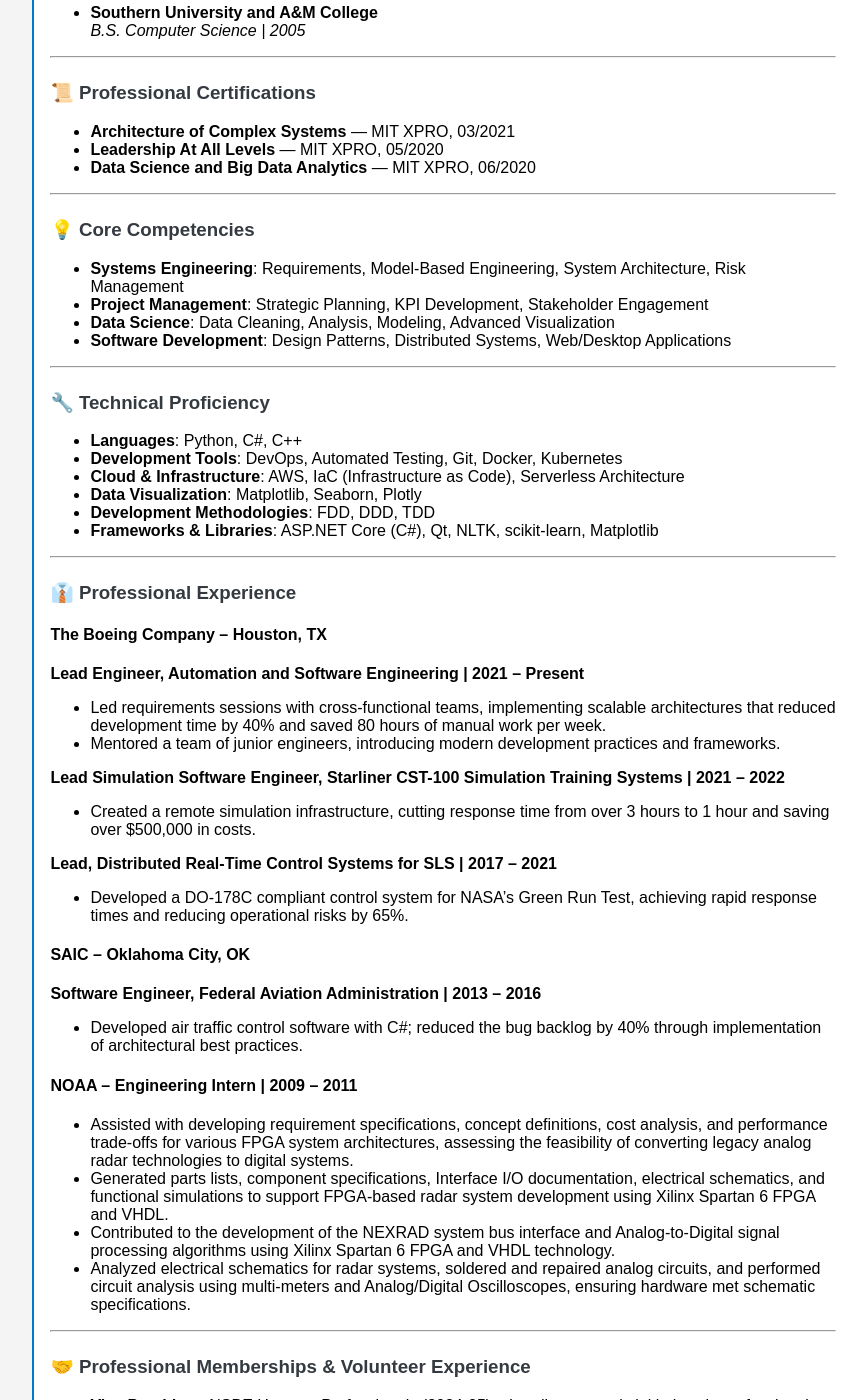
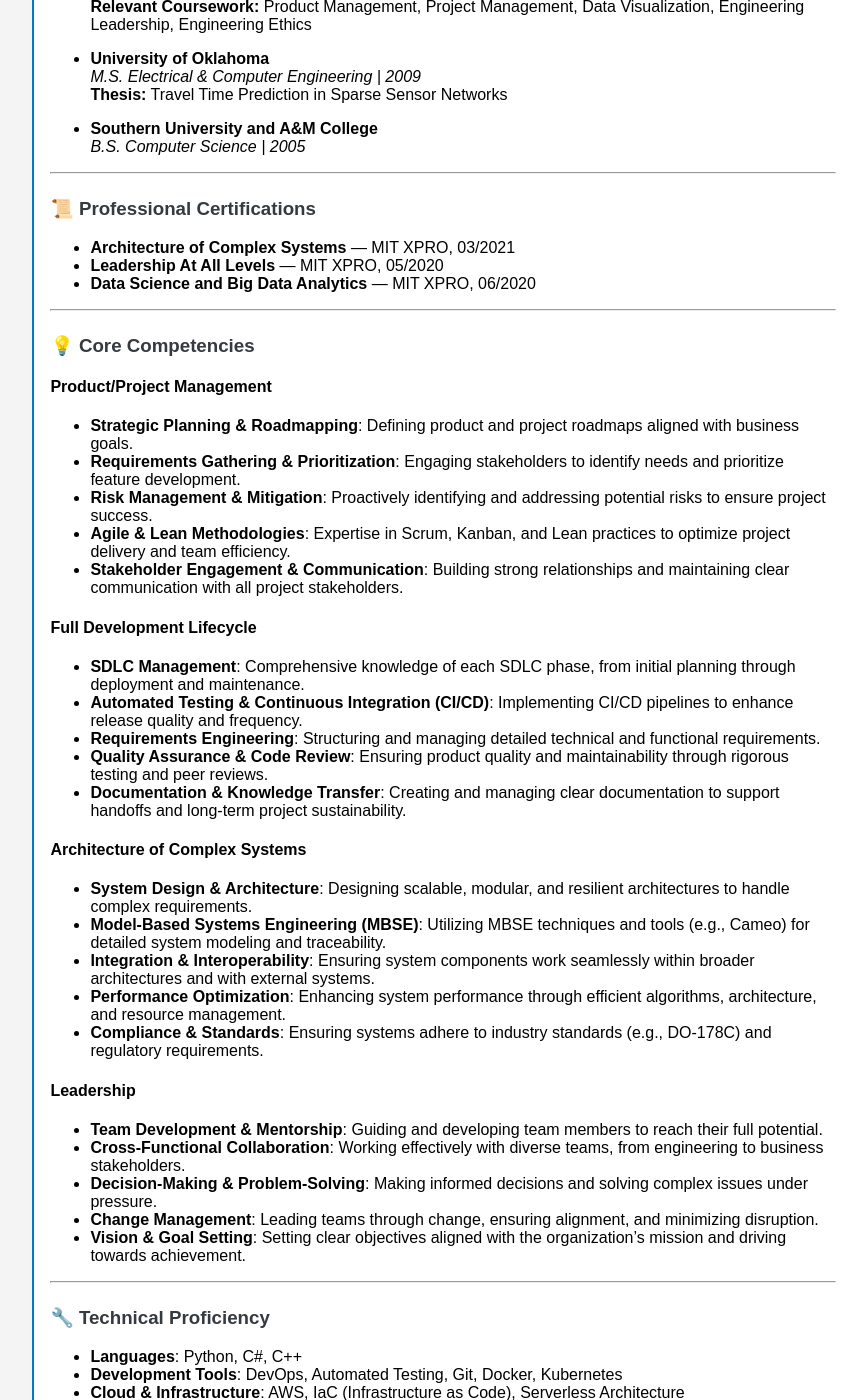
Before and after one commit to krjii/krjii.github.io, a Jekyll site: the page built from index.md, in a window 1280 px wide and 1400 px high, scrolled down 578 px. Shown: the whole window, without its empty margins (372-1239 px from the left). Built offline with Jekyll 4.4.1, drawn with Linux system fonts in a browser that asks for light colours; some of the changed text lies outside the part shown.

Commit message:
update competencies

```diff
--- a/index.md
+++ b/index.md
@@ -1,6 +1,16 @@
 ---
 layout: resume_with_sidebar
 title: "Kevin R. James - Resume"
+---
+
+<div class="header">
+  <h1>Kevin R. James</h1>
+  <p>
+    <strong>Email:</strong> <a href="mailto:kevinrjamesii@outlook.com">kevinrjamesii@outlook.com</a> |
+    <strong>LinkedIn:</strong> <a href="https://www.linkedin.com/in/kevinrjamesii" target="_blank">kevinrjamesii</a>
+  </p>
+</div>
+
 ---
 
 ### 🎯 Purpose
@@ -37,10 +47,34 @@ Strategic leader in **systems engineering, software development,** and **project
 ---
 
 ### 💡 Core Competencies
-- **Systems Engineering**: Requirements, Model-Based Engineering, System Architecture, Risk Management
-- **Project Management**: Strategic Planning, KPI Development, Stakeholder Engagement
-- **Data Science**: Data Cleaning, Analysis, Modeling, Advanced Visualization
-- **Software Development**: Design Patterns, Distributed Systems, Web/Desktop Applications
+
+#### Product/Project Management
+- **Strategic Planning & Roadmapping**: Defining product and project roadmaps aligned with business goals.
+- **Requirements Gathering & Prioritization**: Engaging stakeholders to identify needs and prioritize feature development.
+- **Risk Management & Mitigation**: Proactively identifying and addressing potential risks to ensure project success.
+- **Agile & Lean Methodologies**: Expertise in Scrum, Kanban, and Lean practices to optimize project delivery and team efficiency.
+- **Stakeholder Engagement & Communication**: Building strong relationships and maintaining clear communication with all project stakeholders.
+
+#### Full Development Lifecycle
+- **SDLC Management**: Comprehensive knowledge of each SDLC phase, from initial planning through deployment and maintenance.
+- **Automated Testing & Continuous Integration (CI/CD)**: Implementing CI/CD pipelines to enhance release quality and frequency.
+- **Requirements Engineering**: Structuring and managing detailed technical and functional requirements.
+- **Quality Assurance & Code Review**: Ensuring product quality and maintainability through rigorous testing and peer reviews.
+- **Documentation & Knowledge Transfer**: Creating and managing clear documentation to support handoffs and long-term project sustainability.
+
+#### Architecture of Complex Systems
+- **System Design & Architecture**: Designing scalable, modular, and resilient architectures to handle complex requirements.
+- **Model-Based Systems Engineering (MBSE)**: Utilizing MBSE techniques and tools (e.g., Cameo) for detailed system modeling and traceability.
+- **Integration & Interoperability**: Ensuring system components work seamlessly within broader architectures and with external systems.
+- **Performance Optimization**: Enhancing system performance through efficient algorithms, architecture, and resource management.
+- **Compliance & Standards**: Ensuring systems adhere to industry standards (e.g., DO-178C) and regulatory requirements.
+
+#### Leadership
+- **Team Development & Mentorship**: Guiding and developing team members to reach their full potential.
+- **Cross-Functional Collaboration**: Working effectively with diverse teams, from engineering to business stakeholders.
+- **Decision-Making & Problem-Solving**: Making informed decisions and solving complex issues under pressure.
+- **Change Management**: Leading teams through change, ensuring alignment, and minimizing disruption.
+- **Vision & Goal Setting**: Setting clear objectives aligned with the organization's mission and driving towards achievement.
 
 ---
 
```
